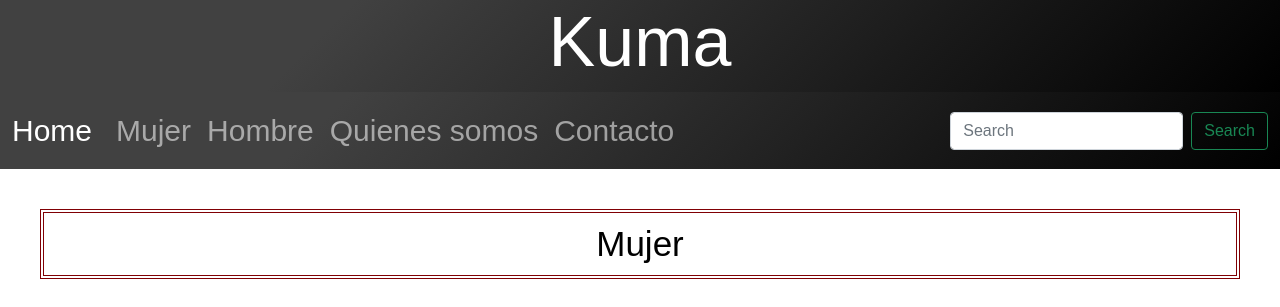
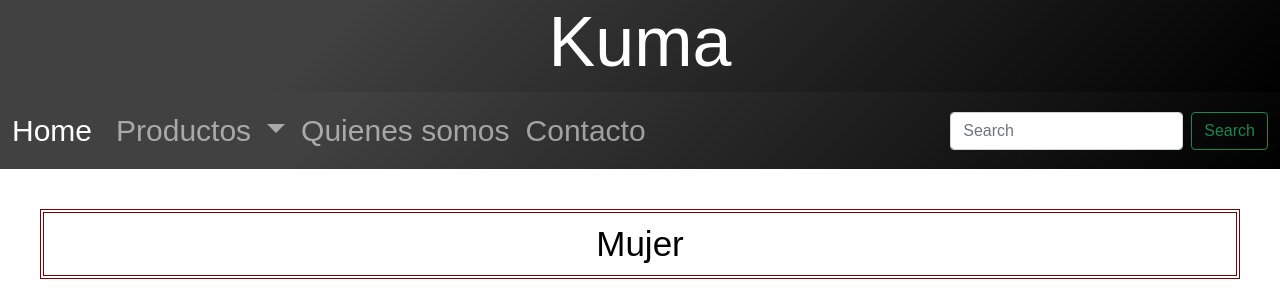
Before and after one commit to DiegoMVillalba/SASS, a website: page pagina/mujer.html in a window 1280 px wide. Shown: the top 307 px of the page. Drawn offline with nearby package versions, Linux system fonts and the light colour scheme; a web font is replaced by a local one.

Commit message:
modifique el navbar agergando un dropdown

```diff
--- a/pagina/mujer.html
+++ b/pagina/mujer.html
@@ -17,7 +17,7 @@
     <!-- fin header -->
 
     <!--comienzo nav -->
-    <nav class="navbar navbar-expand-lg navbar-dark bg-dark" >
+    <nav class="navbar navbar-expand-lg navbar-dark bg-dark " >
       <div class="container-fluid">
         <a class="navbar-brand" href="../index.html">Home</a>
         <button class="navbar-toggler" type="button" data-bs-toggle="collapse" data-bs-target="#navbarSupportedContent" aria-controls="navbarSupportedContent" aria-expanded="false" aria-label="Toggle navigation">
@@ -25,12 +25,16 @@
         </button>
         <div class="collapse navbar-collapse" id="navbarSupportedContent">
           <ul class="navbar-nav me-auto mb-2 mb-lg-0">
-              <li class="nav-item">
-                <a class="nav-link" href="../pagina/mujer.html">Mujer</a>
+            <li class="nav-item dropdown">
+              <a class="nav-link dropdown-toggle" href="#" id="navbarDropdown" role="button" data-bs-toggle="dropdown" aria-expanded="false" >
+                Productos
+              </a>
+              <ul class="dropdown-menu" aria-labelledby="navbarDropdown">
+                <li><a class="dropdown-item" href="../pagina/mujer.html">Mujer</a></li>
+                <li><a class="dropdown-item" href="../pagina/hombre.html">Hombre</a></li>
+              </ul>
             </li>
-              <li class="nav-item">
-                <a class="nav-link" href="../pagina/hombre.html">Hombre</a>
-              </li>
+
             <li class="nav-item">
               <a class="nav-link" href="../pagina/quienes-somos.html">Quienes somos</a>
             </li>
--- a/scss/sass.scss
+++ b/scss/sass.scss
@@ -30,6 +30,9 @@ body{
     .navbar a{
         color: #ffffff;
      }
+    .navbar ul li{
+        color:#ffffff ;
+    }
 
 }
 
```
Also changed, not shown: index.html (+10 -6 lines), pagina/contacto.html (+10 -6 lines), pagina/hombre.html (+10 -6 lines), pagina/quienes-somos.html (+10 -6 lines), css/estilo.css, estilo.css (deleted). Lines whose indentation alone changed are shown as unchanged.
